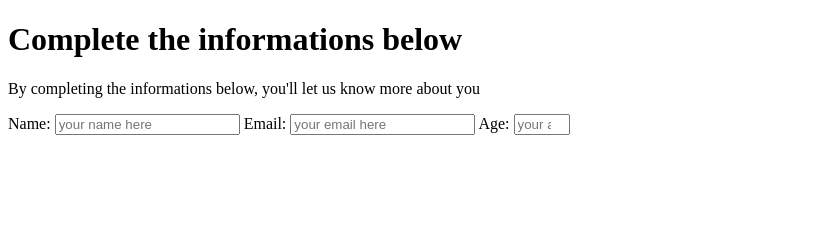
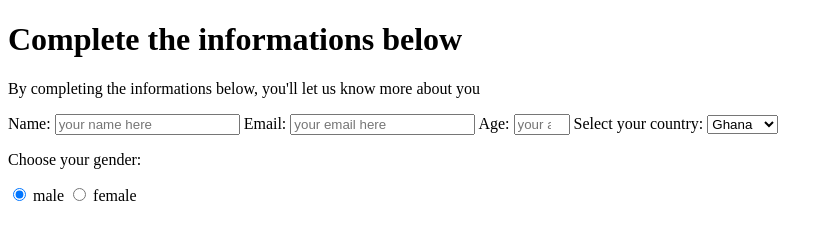
Before and after one commit to Chrissiku/projectChrisChahine, a plain HTML site: page index.html in a window 1280 px wide. Shown: the whole page, without its empty margins (0-833 px from the left). Drawn offline with Linux system fonts and the light colour scheme.

Commit message:
Finish stories 12 and 13

```diff
--- a/index.html
+++ b/index.html
@@ -30,7 +30,7 @@
         required
       />
 
-      <label for="number"  id="number-label">Age:</label>
+      <label for="number" id="number-label">Age:</label>
       <input
         type="number"
         id="number"
@@ -40,6 +40,19 @@
         max="45"
         required
       />
+      <label for="dropdown">Select your country:</label>
+
+      <select name="dropdown" id="dropdown">
+        <option value="Ghana">Ghana</option>
+        <option value="Tunisia">Tunisia</option>
+        <option value="Rwanda">Rwanda</option>
+        <option value="Kenya">Kenya</option>
+      </select>
+      <p>Choose your gender:</p>
+      <input type="radio" id="male" name="gender" value="male" checked />
+      <label for="male">male</label>
+      <input type="radio" id="female" name="gender" value="female" />
+      <label for="female">female</label>
     </form>
 
     <script src="https://cdn.freecodecamp.org/testable-projects-fcc/v1/bundle.js"></script>
```
